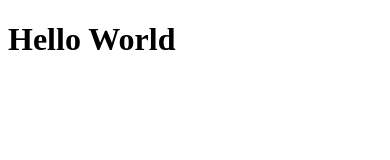
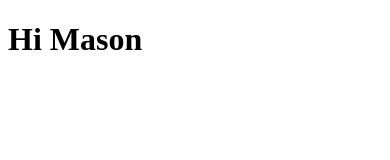
Before and after one commit to THS-CompSci/DHP-Mobile, a plain HTML site: page public_html/HallPassMobile.html in a window 390 px wide. Drawn offline with nearby package versions, Linux system fonts and the light colour scheme.

Commit message:
Update HallPassMobile.html

```diff
--- a/public_html/HallPassMobile.html
+++ b/public_html/HallPassMobile.html
@@ -6,7 +6,7 @@
     </head>
     <body>
         <h1>
-            Hello World
+            Hi Mason
         </h1>
     </body>
 </html>
```
